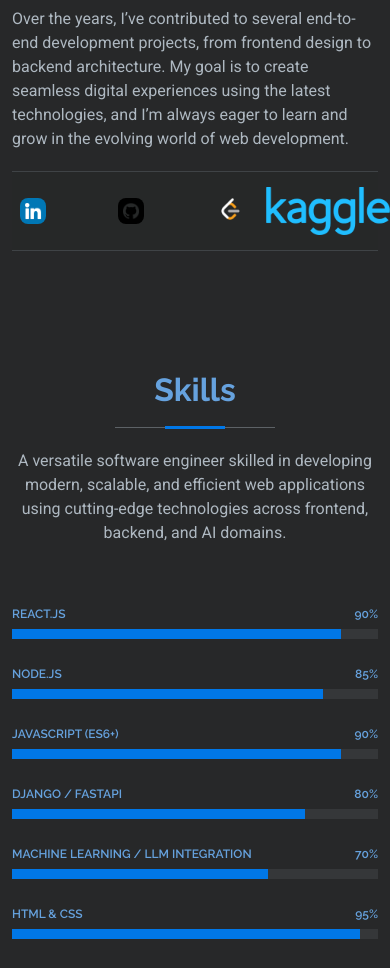
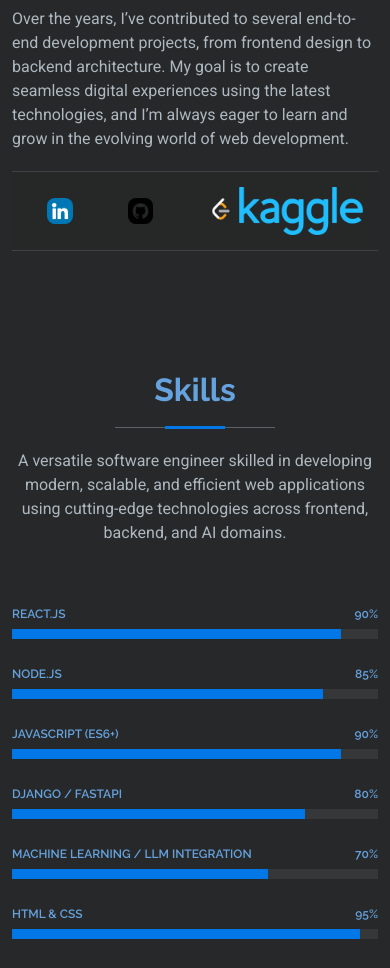
Before and after one commit to zoroworld/portfolio.github.io, a plain HTML site: page index.html in a window 390 px wide. Shown: the part 2233-3201 px from the top of the page. Drawn offline with Linux system fonts and the light colour scheme.

Commit message:
i update the portfolio css media

```diff
--- a/assets/css/responsive.css
+++ b/assets/css/responsive.css
@@ -75,4 +75,7 @@
     .portfolio-details .swiper-button-next {
       display: none;
     }
+    .about .social-images-links {
+      justify-content: space-around;
+    }
 }
```
